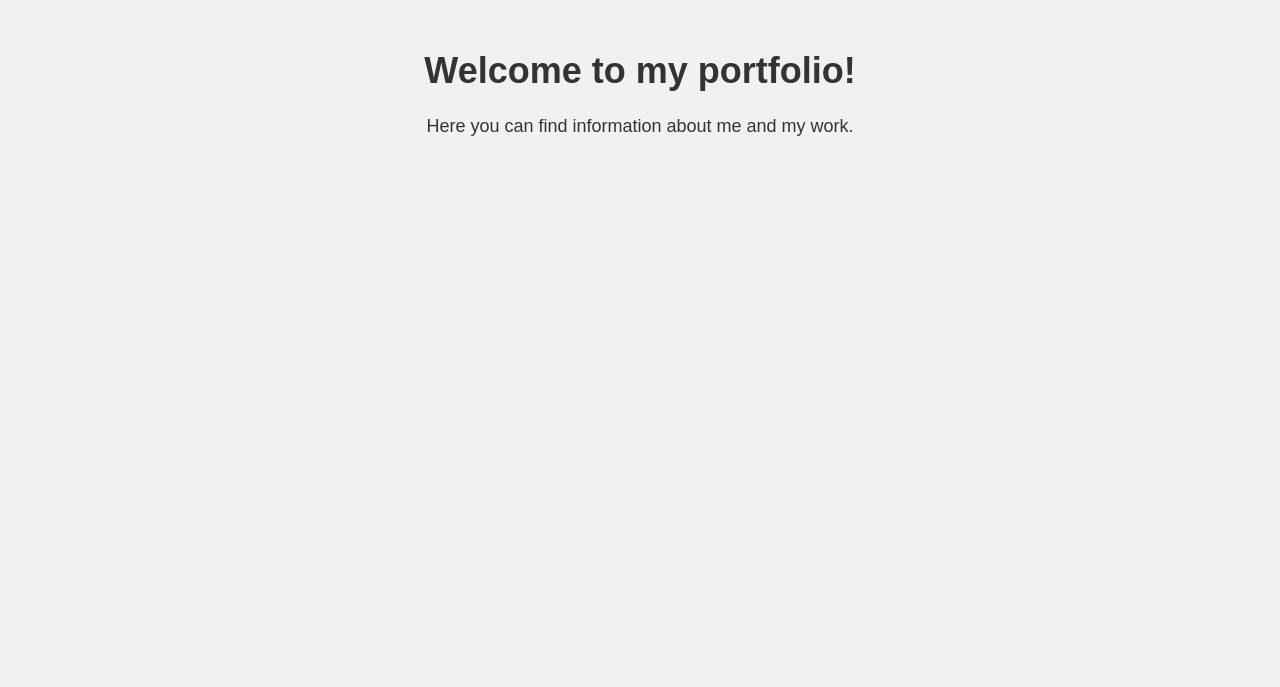
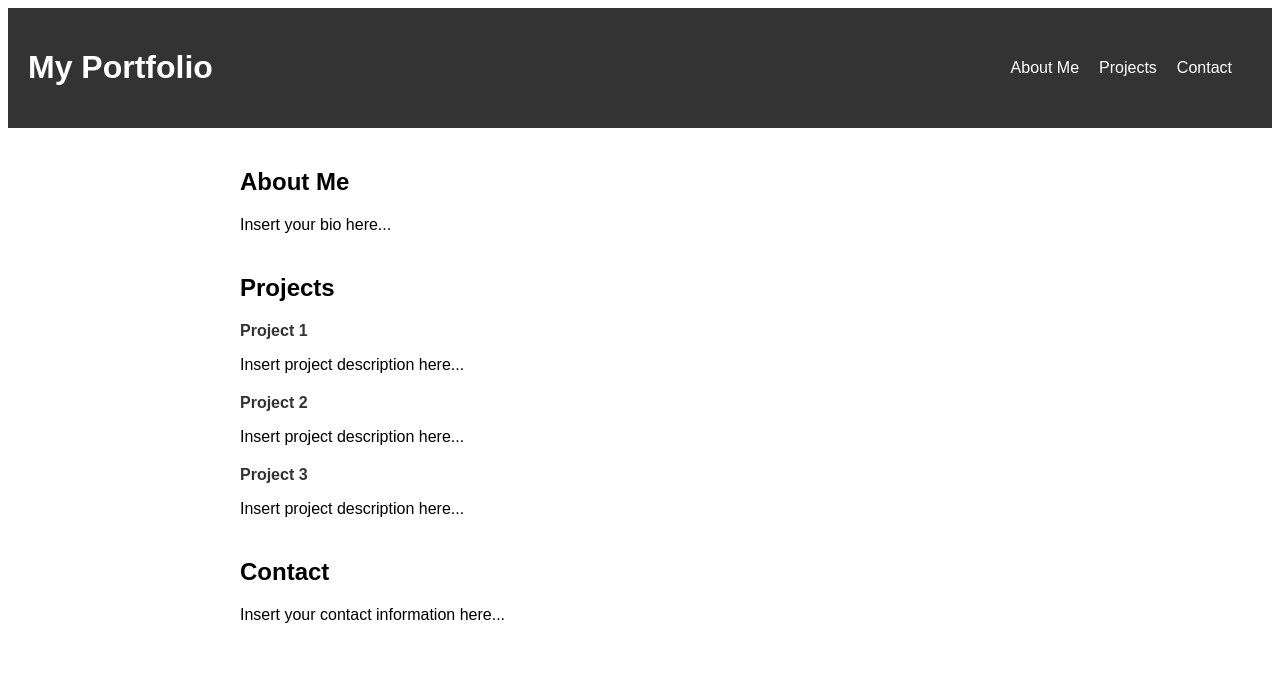
Before and after one commit to mohamedelraghy/mohamedelraghy.github.io, a plain HTML site: page index.html in a window 1280 px wide. Drawn offline with Linux system fonts and the light colour scheme.

Commit message:
some edit

```diff
--- a/index.html
+++ b/index.html
@@ -2,10 +2,45 @@
 <html>
   <head>
     <title>My Portfolio</title>
-    <link rel="stylesheet" href="/style.css">
+    <link rel="stylesheet" type="text/css" href="style.css">
   </head>
   <body>
-    <h1>Welcome to my portfolio!</h1>
-    <p>Here you can find information about me and my work.</p>
+    <header>
+      <h1>My Portfolio</h1>
+      <nav>
+        <ul>
+          <li><a href="#about">About Me</a></li>
+          <li><a href="#projects">Projects</a></li>
+          <li><a href="#contact">Contact</a></li>
+        </ul>
+      </nav>
+    </header>
+    <main>
+      <section id="about">
+        <h2>About Me</h2>
+        <p>Insert your bio here...</p>
+      </section>
+      <section id="projects">
+        <h2>Projects</h2>
+        <ul>
+          <li>
+            <a href="#">Project 1</a>
+            <p>Insert project description here...</p>
+          </li>
+          <li>
+            <a href="#">Project 2</a>
+            <p>Insert project description here...</p>
+          </li>
+          <li>
+            <a href="#">Project 3</a>
+            <p>Insert project description here...</p>
+          </li>
+        </ul>
+      </section>
+      <section id="contact">
+        <h2>Contact</h2>
+        <p>Insert your contact information here...</p>
+      </section>
+    </main>
   </body>
 </html>
--- a/style.css
+++ b/style.css
@@ -1,17 +1,62 @@
+/* Global styles */
 body {
   font-family: Arial, sans-serif;
-  background-color: #f1f1f1;
+}
+
+/* Header styles */
+header {
+  background-color: #333;
+  color: #fff;
+  padding: 20px;
+  display: flex;
+  justify-content: space-between;
+  align-items: center;
+}
+
+header a {
+  color: #fff;
+  text-decoration: none;
+}
+
+nav ul {
+  list-style: none;
+  margin: 0;
+  padding: 0;
+  display: flex;
+}
+
+nav ul li {
+  margin-right: 20px;
+}
+
+/* Main styles */
+main {
+  max-width: 800px;
+  margin: 0 auto;
+  padding: 20px;
+}
+
+section {
+  margin-bottom: 40px;
+}
+
+section h2 {
+  font-size: 24px;
+  margin-bottom: 20px;
+}
+
+section ul {
+  list-style: none;
+  margin: 0;
+  padding: 0;
+}
+
+section ul li {
+  margin-bottom: 20px;
+}
+
+section a {
+  font-weight: bold;
+  text-decoration: none;
   color: #333;
 }
-
-h1 {
-  font-size: 36px;
-  text-align: center;
-  margin-top: 50px;
-}
-
-p {
-  font-size: 18px;
-  text-align: center;
-  margin-top: 20px;
-}
```
